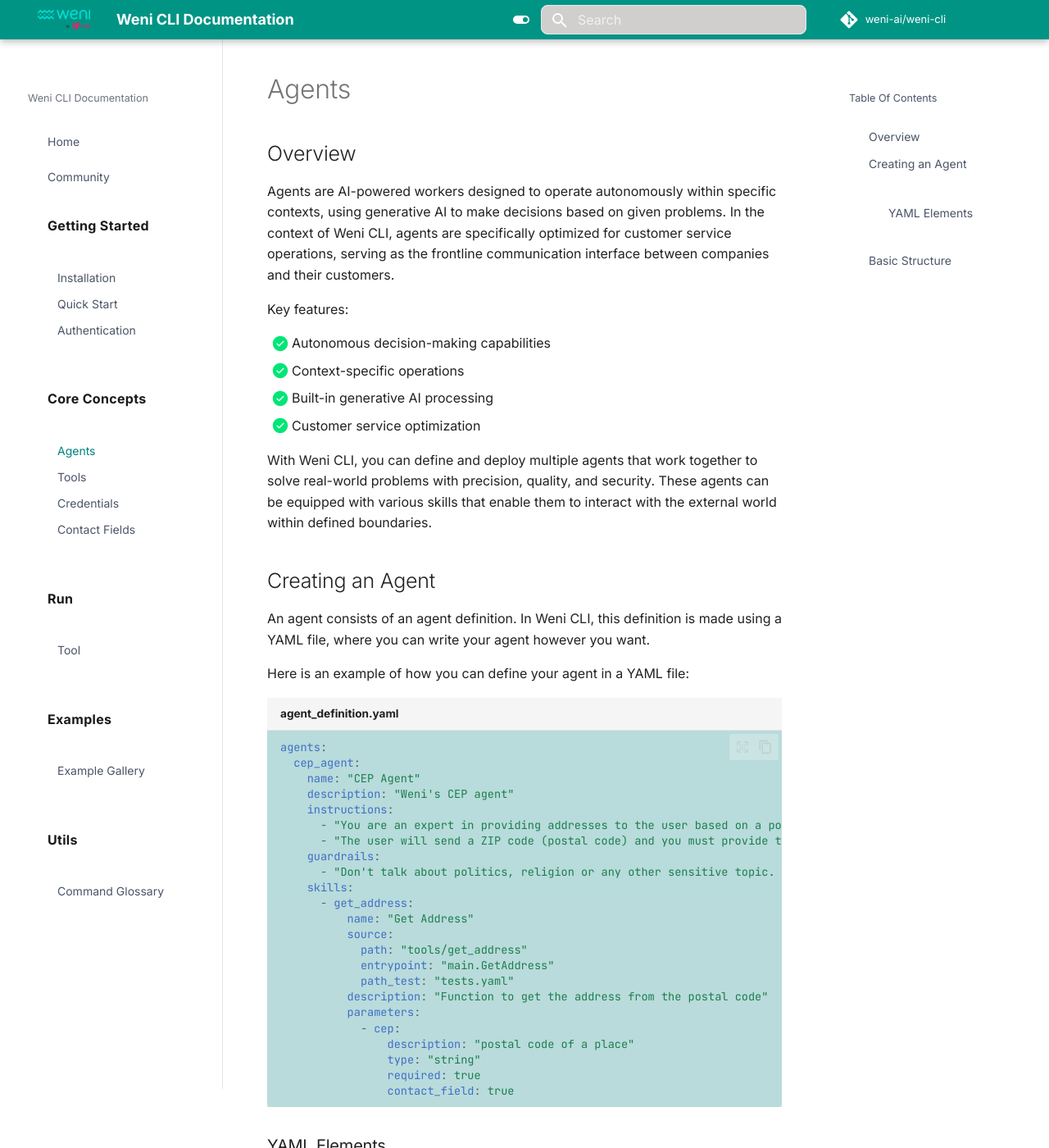
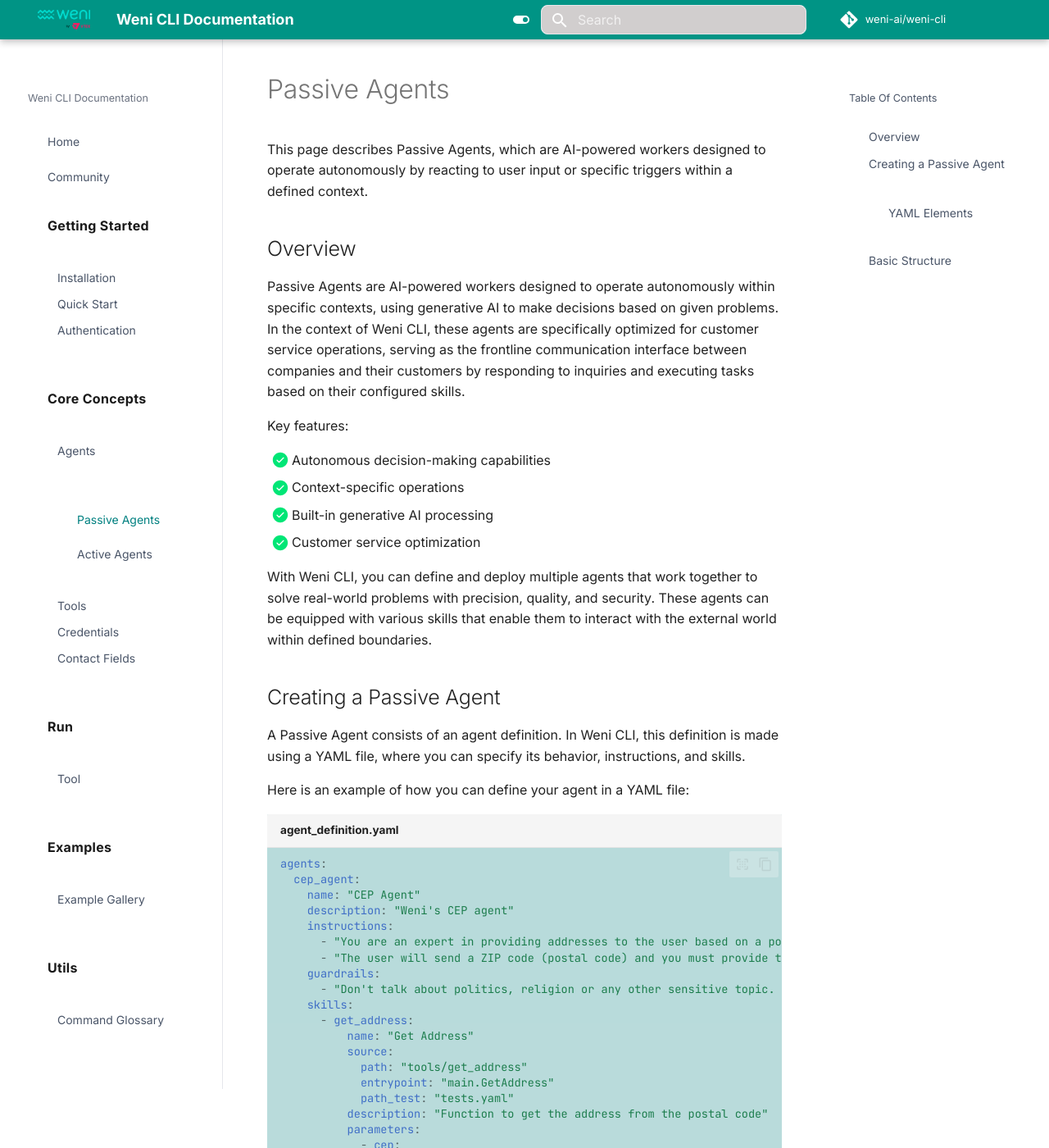
Before and after one commit to weni-ai/weni-cli, an MkDocs documentation site: the page built from docs/core-concepts/passive-agents.md, in a window 1280 px wide and 1400 px high. Shown: the whole window at 82% size. Built offline with MkDocs 1.6.1 and Material for MkDocs 9.7.7, drawn with Linux system fonts in a browser that asks for light colours; comment, search, counter and statistics services are not loaded.

Commit message:
Update documentation for Active and Passive Agents
- Enhanced the `mkdocs.yml` navigation structure to include separate sections for Active and Passive Agents.
- Added detailed documentation for Active Agents, covering their definition, creation, and YAML structure.
- Introduced documentation for Passive Agents, outlining their features, creation process, and YAML elements.

```diff
--- a/docs/core-concepts/agents.md
+++ b/docs/core-concepts/passive-agents.md
@@ -1,8 +1,10 @@
-# Agents
+# Passive Agents
+
+This page describes Passive Agents, which are AI-powered workers designed to operate autonomously by reacting to user input or specific triggers within a defined context.
 
 ## Overview
 
-Agents are AI-powered workers designed to operate autonomously within specific contexts, using generative AI to make decisions based on given problems. In the context of Weni CLI, agents are specifically optimized for customer service operations, serving as the frontline communication interface between companies and their customers.
+Passive Agents are AI-powered workers designed to operate autonomously within specific contexts, using generative AI to make decisions based on given problems. In the context of Weni CLI, these agents are specifically optimized for customer service operations, serving as the frontline communication interface between companies and their customers by responding to inquiries and executing tasks based on their configured skills.
 
 Key features:
 
@@ -13,9 +15,9 @@
 
 With Weni CLI, you can define and deploy multiple agents that work together to solve real-world problems with precision, quality, and security. These agents can be equipped with various skills that enable them to interact with the external world within defined boundaries.
 
-## Creating an Agent
+## Creating a Passive Agent
 
-An agent consists of an agent definition. In Weni CLI, this definition is made using a YAML file, where you can write your agent however you want.
+A Passive Agent consists of an agent definition. In Weni CLI, this definition is made using a YAML file, where you can specify its behavior, instructions, and skills.
 
 Here is an example of how you can define your agent in a YAML file:
 
--- a/mkdocs.yml
+++ b/mkdocs.yml
@@ -87,7 +87,9 @@
     - Quick Start: getting-started/quickstart.md
     - Authentication: getting-started/authentication.md
   - Core Concepts:
-    - Agents: core-concepts/agents.md
+    - Agents:
+      - Passive Agents: core-concepts/passive-agents.md
+      - Active Agents: core-concepts/active-agents.md
     - Tools: core-concepts/tools.md
     - Credentials: core-concepts/credentials.md
     - Contact Fields: core-concepts/contact-fields.md
```
Also changed, not shown: docs/core-concepts/active-agents.md (added, +141 -0 lines).
